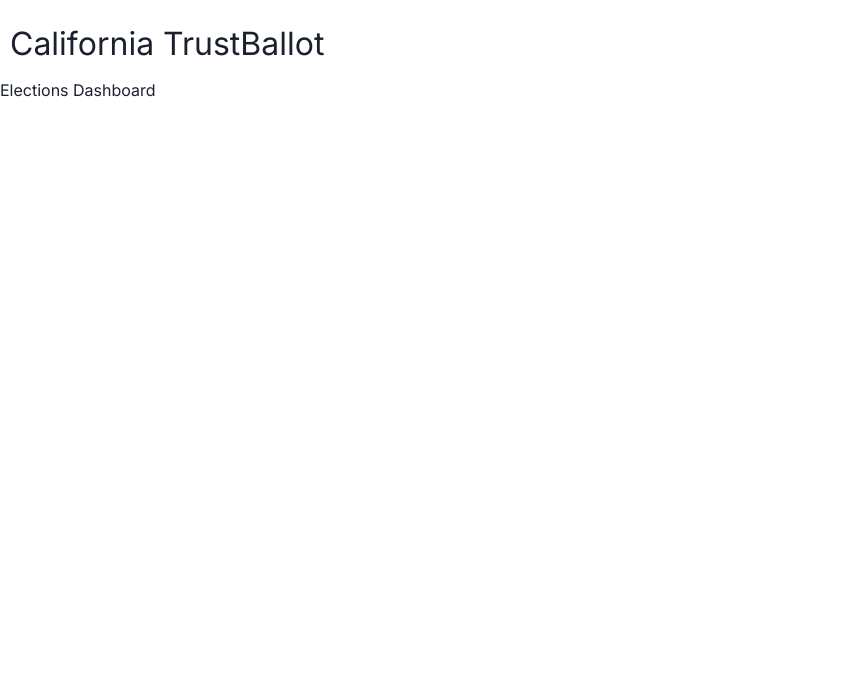
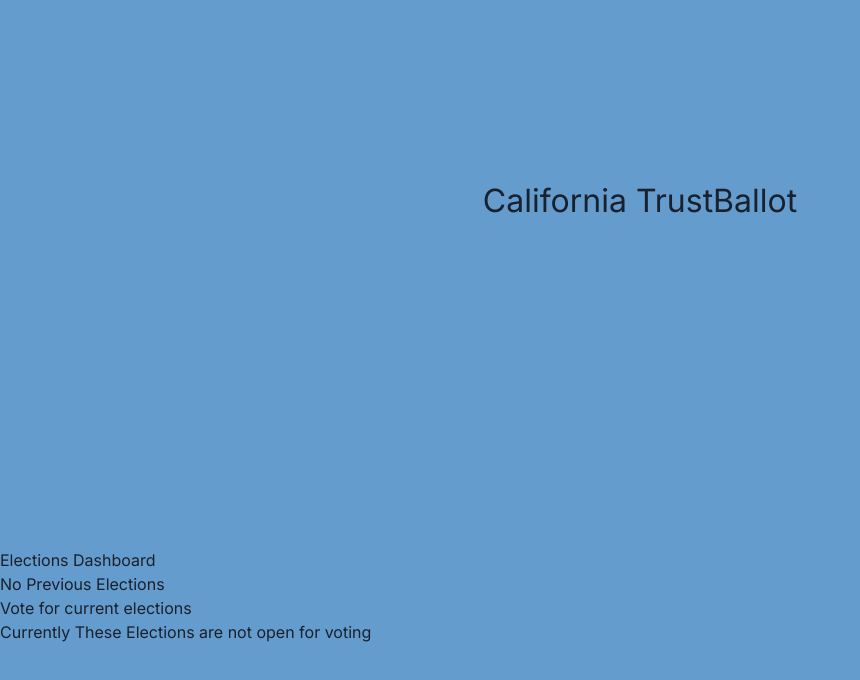
Before and after one commit to PjSingh22/TrustBallot, a Next.js app in the folder frontend/: page /electionsDashboard in a window 1280 px wide. Shown: the top 680 px of the page, without its empty margins (0-860 px from the left). Built offline with nearby package versions, Linux system fonts and the light colour scheme.

Commit message:
update routing for election dashboard and current election

```diff
--- a/frontend/app/electionsDashboard/page.js
+++ b/frontend/app/electionsDashboard/page.js
@@ -29,17 +29,29 @@ export default function electionsDashboard() {
     }
   }
 
-  if(votes.length) {
-    console.log("votes", Object.values(votes[0]))
-  }
+
   return (
     <div>
       <h1>Elections Dashboard</h1>
+      <div className="previous-elections">
+        No Previous Elections
+      </div>
+      {votes.length ?
+        (<>
+          You have already voted for the current election
+        </>) :
+        (<div className="current-elections">
+        <a href='/testElections'>Vote for current elections</a>
+      </div>)}
+      <div className="future-elections">
+        Currently These Elections are not open for voting
+      </div>
       <div className='votes'>
         {votes.map((vote) => {
           vote = Object.values(vote)
           return (
             <div>
+              <h1>Vote for current election</h1>
               <p>State Candidate: {vote[6]}</p>
               <p>Upper State Legislative Candidate: {vote[7]}</p>
               <p>Lower State Legislative Candidate: {vote[8]}</p>
--- a/frontend/app/layout.js
+++ b/frontend/app/layout.js
@@ -1,7 +1,9 @@
 import { Inter } from "next/font/google";
 import "./globals.css";
-import { Providers } from './providers'
+// import { Providers } from './providers'
 import { UserProvider } from "../context";
+import { ChakraProvider } from '@chakra-ui/react'
+
 
 const inter = Inter({ subsets: ["latin"] });
 
@@ -13,12 +15,14 @@ export const metadata = {
 export default function RootLayout({ children }) {
   return (
     <html lang="en">
-      <UserProvider>
-        <body className={inter.className}>
-          <nav className="nav-bar">California TrustBallot</nav>
-          <Providers>{children}</Providers>
-        </body>
-      </UserProvider>
+        <UserProvider>
+          <body className={inter.className}>
+            <div className="container">
+            <nav className="nav-bar">California TrustBallot</nav>
+              <ChakraProvider>{children}</ChakraProvider>
+            </div>
+          </body>
+        </UserProvider>
     </html>
   );
 }
--- a/frontend/context.js
+++ b/frontend/context.js
@@ -1,6 +1,7 @@
 "use client";
 import React, { createContext, useState } from 'react';
 import { useRouter } from 'next/navigation'
+import { Providers } from './app/providers';
 
 // Create the context
 export const UserContext = createContext();
@@ -32,7 +33,7 @@ export const UserProvider = ({ children }) => {
       console.log("connected to account", accounts[0]);
       setIsUserLoggedIn(true);
       setCurrentAccount(accounts[0]);
-      router.push('/testElections')
+      // router.push('/electionsDashboard'
     } catch (error) {
       console.log(error)
     }
--- a/frontend/package.json
+++ b/frontend/package.json
@@ -13,7 +13,7 @@
     "@chakra-ui/react": "^2.8.2",
     "@emotion/react": "^11.11.3",
     "@emotion/styled": "^11.11.0",
-    "ethers": "5.6.8",
+    "ethers": "^5.6.8",
     "framer-motion": "^10.18.0",
     "next": "14.1.0",
     "react": "^18",
```
Also changed, not shown: frontend/app/components/ConnectWalletButton.js (+10 -5 lines), frontend/app/sample-test-data/seeders.js (+10 -10 lines), frontend/app/testElections/page.js (+8 -8 lines), frontend/app/walletconnect/page.js (+8 -20 lines), 1 other file (tests, documents, lock files or other folders).
